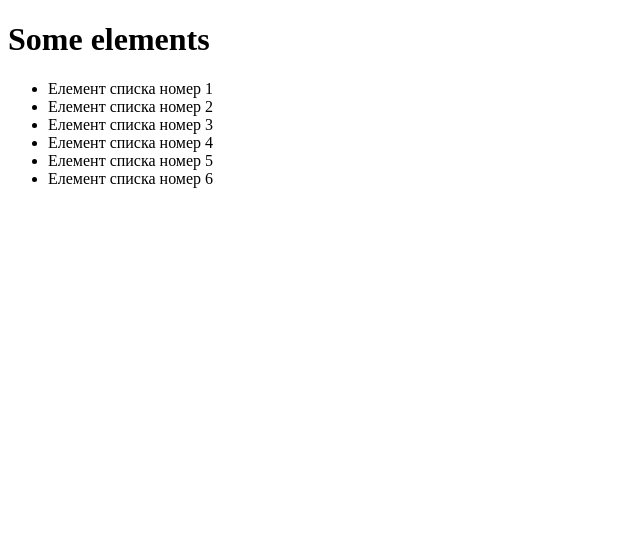
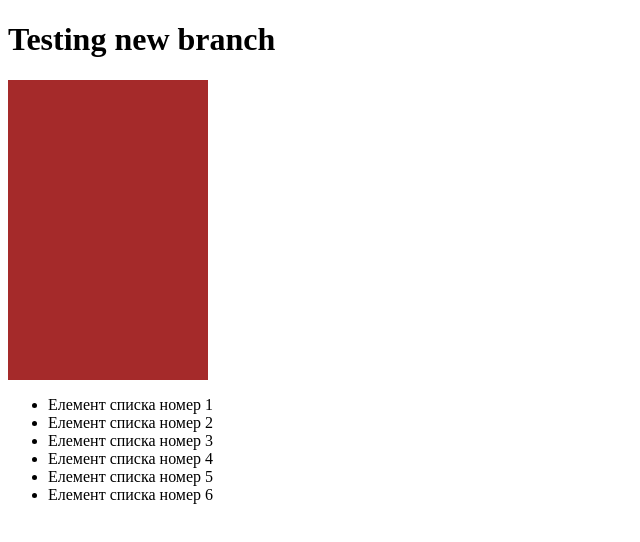
Before and after one commit to stepanenko08/hillel_test, a plain HTML site: page index.html in a window 1280 px wide. Shown: the whole page, without its empty margins (0-640 px from the left). Drawn offline with Linux system fonts and the light colour scheme.

Commit message:
New updated branch

```diff
--- a/index.html
+++ b/index.html
@@ -3,10 +3,11 @@
 <head>
     <meta charset="UTF-8">
     <meta name="viewport" content="width=device-width, initial-scale=1.0">
-    <title>Main</title>
+    <title>Test1</title>
 </head>
 <body>
-    <h1>Some elements</h1>
+    <h1>Testing new branch</h1>
+    <div style="width: 200px; height: 300px; background-color: brown;" class="box"></div>
     <ul>
         <li>Елемент списка номер 1</li>
         <li>Елемент списка номер 2</li>
```
